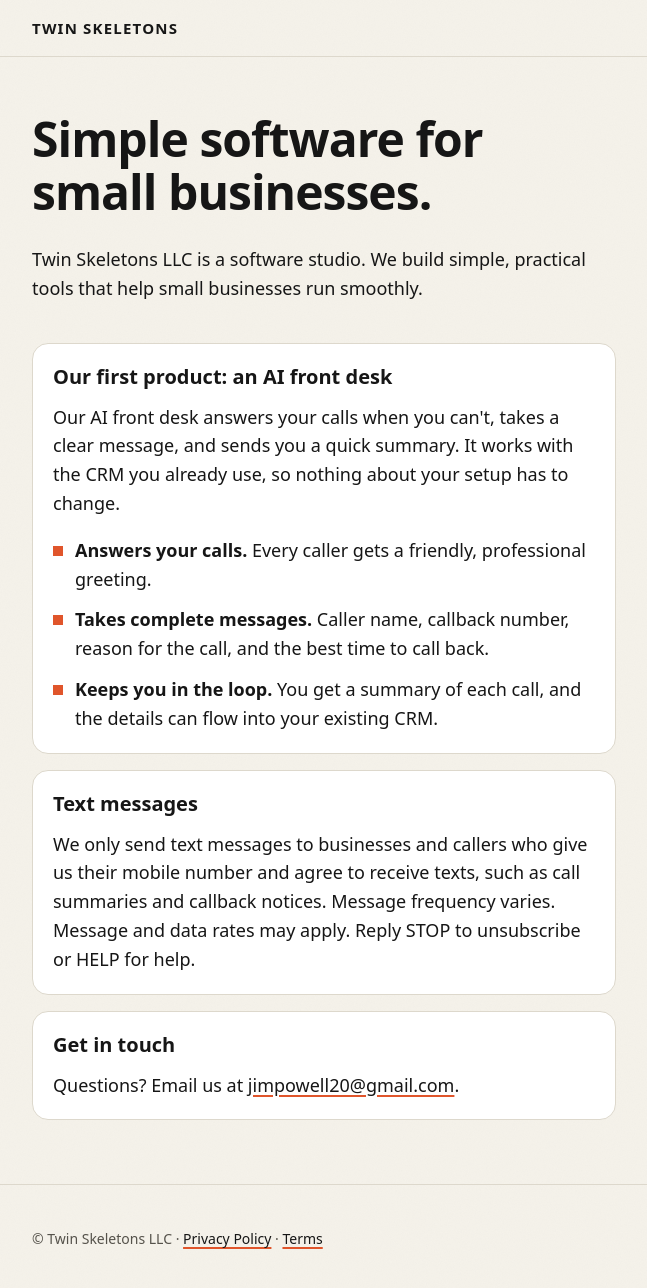
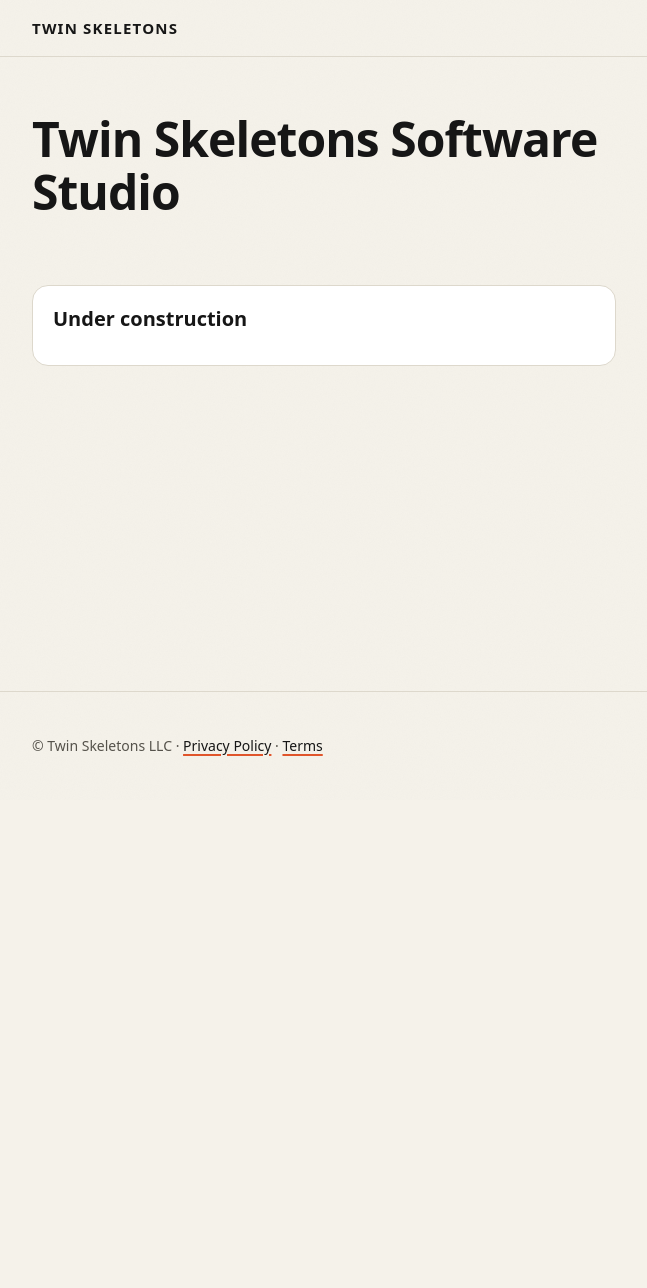
Before and after one commit to jimpal20/twinskeletons, a plain HTML site: page index.html in a window 1280 px wide. Shown: the whole page, without its empty margins (316-963 px from the left). After the commit the page ends 800 px from the top, so only its background shows below. Drawn offline with Linux system fonts and the light colour scheme.

Commit message:
Home page: under construction

```diff
--- a/index.html
+++ b/index.html
@@ -6,7 +6,7 @@
   <meta name="color-scheme" content="light">
   <meta name="theme-color" content="#F5F2EA">
   <meta name="description" content="Twin Skeletons LLC is a software studio.">
-  <title>Simple software for small businesses. · Twin Skeletons LLC</title>
+  <title>Twin Skeletons Software Studio</title>
   <link rel="stylesheet" href="/styles.css">
 </head>
 <body>
@@ -18,25 +18,10 @@
   </header>
   <main>
     <section class="hero">
-      <h1>Simple software for small businesses.</h1>
-      <p>Twin Skeletons LLC is a software studio. We build simple, practical tools that help small businesses run smoothly.</p>
+      <h1>Twin Skeletons Software Studio</h1>
     </section>
     <section class="card">
-      <h2>Our first product: an AI front desk</h2>
-      <p>Our AI front desk answers your calls when you can't, takes a clear message, and sends you a quick summary. It works with the CRM you already use, so nothing about your setup has to change.</p>
-      <ul class="features">
-        <li><strong>Answers your calls.</strong> Every caller gets a friendly, professional greeting.</li>
-        <li><strong>Takes complete messages.</strong> Caller name, callback number, reason for the call, and the best time to call back.</li>
-        <li><strong>Keeps you in the loop.</strong> You get a summary of each call, and the details can flow into your existing CRM.</li>
-      </ul>
-    </section>
-    <section class="card">
-      <h2>Text messages</h2>
-      <p>We only send text messages to businesses and callers who give us their mobile number and agree to receive texts, such as call summaries and callback notices. Message frequency varies. Message and data rates may apply. Reply STOP to unsubscribe or HELP for help.</p>
-    </section>
-    <section class="card">
-      <h2>Get in touch</h2>
-      <p class="get-in-touch">Questions? Email us at <a href="mailto:jimpowell20@gmail.com">jimpowell20@gmail.com</a>.</p>
+      <h2>Under construction</h2>
     </section>
   </main>
   <footer class="site-footer">
```
